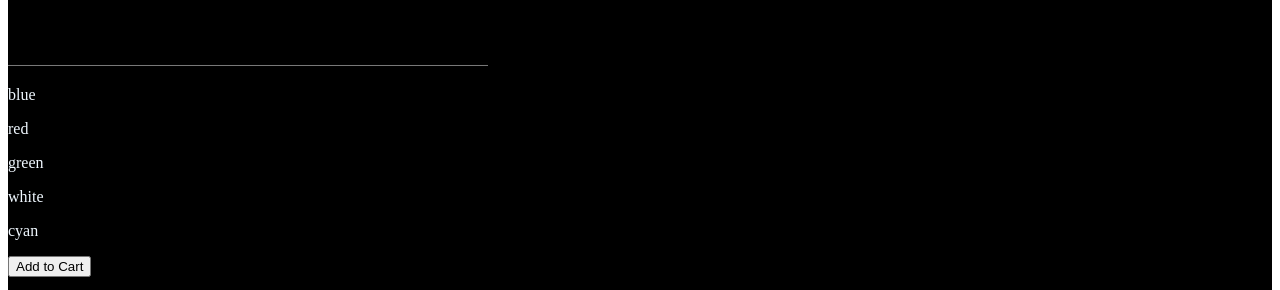
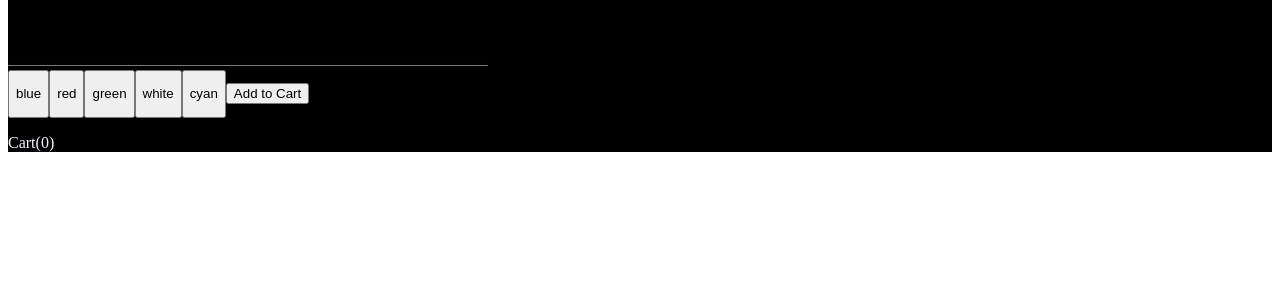
Before and after one commit to staten-island-tech/vue-reactivity-project-StanleyRabkin, a Vue app in the folder reactivityproject/: page / in a window 1280 px wide. Shown: the part 440-730 px from the top of the page. Built offline with nearby package versions, Linux system fonts and the light colour scheme.

Commit message:
s5e4ye45tg

```diff
--- a/reactivityproject/src/App.vue
+++ b/reactivityproject/src/App.vue
@@ -6,9 +6,9 @@
     <div class="product-image">
       <img class="lightsaber-img" v-bind:src="img"/>
     </div>
-    <div v-for="variant in variants" :key="variant.variantID">
-      <p @mouseover="updateProduct(variant.variantImage)">{{ variant.variantColor }}</p>
-    </div>
+    <button class="color-button" v-for="variant in variants" :key="variant.variantID">
+      <p @click="updateProduct(variant.variantImage)">{{ variant.variantColor }}</p>
+    </button>
     <button v-on:click="addToCart">Add to Cart</button>
     <div class="cart">
       <p>Cart({{cart}})</p>
@@ -62,10 +62,10 @@ export default {
         this.cart += 1;
       },
       updateProduct: function (variantImage) {
-        this.image = variantImage
+        this.image = variantImage;
       }
 
-    }
+    },
   }
 </script>
 
```
